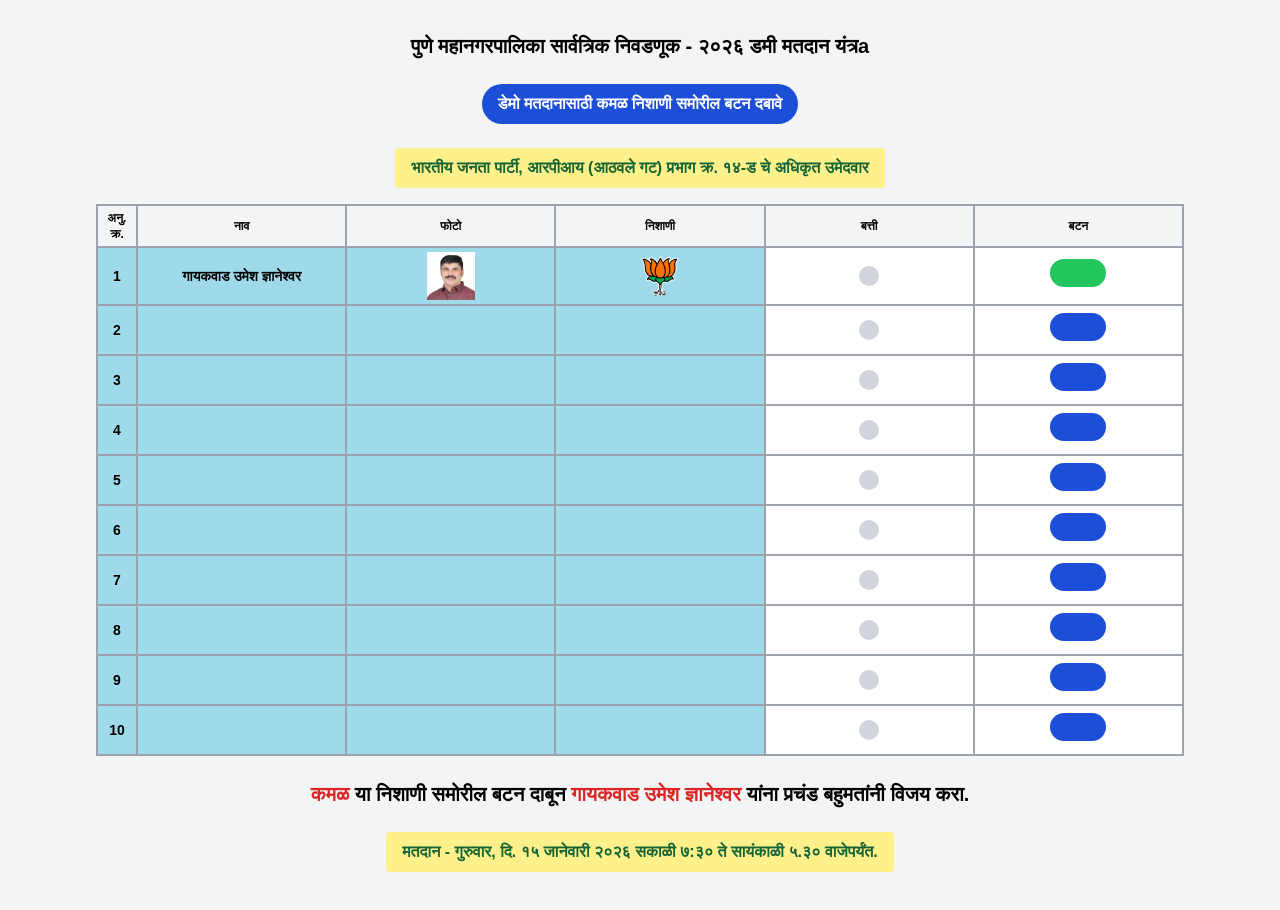
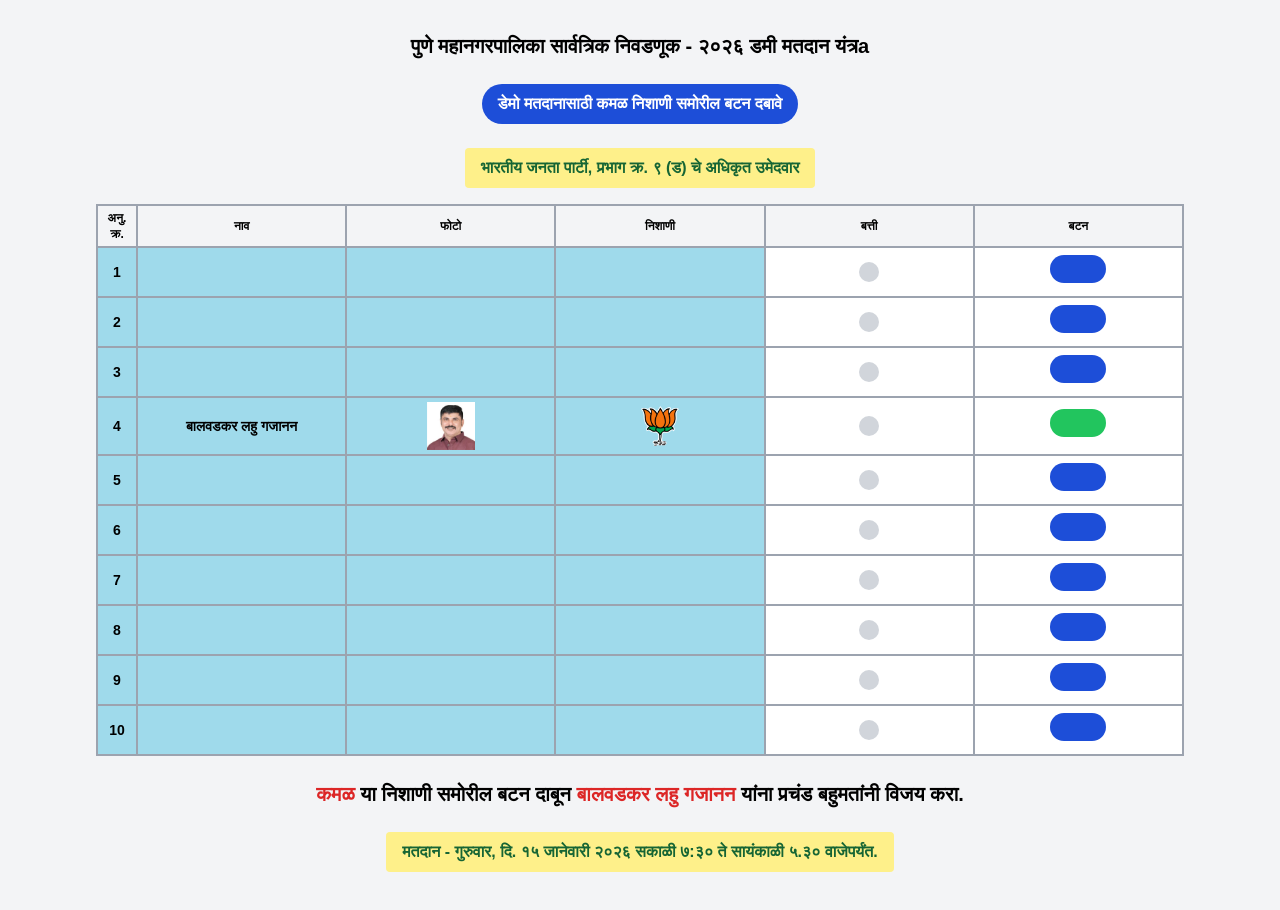
Before and after one commit to corporateDynastical/lahu_balwadkar_dummyvote, a Next.js app: page / in a window 1280 px wide. Built offline with nearby package versions, Linux system fonts and the light colour scheme.

Commit message:
Update page.tsx

```diff
--- a/app/page.tsx
+++ b/app/page.tsx
@@ -30,7 +30,7 @@
 
       <div className="text-center mb-4 pt-2">
         <span className="bg-yellow-200 text-green-800 font-bold px-4 py-2 inline-block rounded dark:bg-yellow-300">
-          भारतीय जनता पार्टी, आरपीआय (आठवले गट) प्रभाग क्र. १४-ड चे अधिकृत उमेदवार
+          भारतीय जनता पार्टी, प्रभाग क्र. ९ (ड) चे अधिकृत उमेदवार
         </span>
       </div>
 
@@ -68,11 +68,11 @@
                 </td>
 
                 <td className="border-2 border-gray-400 px-2 md:px-1 py-1 text-center font-bold text-sm">
-                  {index === 0 ? "गायकवाड उमेश ज्ञानेश्वर" : ""}
+                  {index === 3 ? "बालवडकर लहु गजानन" : ""}
                 </td>
 
                 <td className="border-2 border-gray-400 px-2 md:px-1 py-1 text-center">
-                  {index === 0 ? (
+                  {index === 3 ? (
                     <img src="/user.png" className="w-12 h-12 mx-auto object-cover" />
                   ) : (
                     <div className="w-10 h-10 mx-auto" />
@@ -80,7 +80,7 @@
                 </td>
 
                 <td className="border-2 border-gray-400 px-2 md:px-1 py-1 text-center">
-                  {index === 0 ? (
+                  {index === 3 ? (
                     <img src="/symbol-bartan.png" className="w-10 h-10 mx-auto object-contain" />
                   ) : (
                     <div className="w-10 h-10 mx-auto" />
@@ -98,10 +98,10 @@
                 <td className="border-2 border-gray-400 px-2 md:px-1 py-1 text-center bg-white dark:bg-gray-800">
                   <button
                     onClick={() =>
-                      index === 0 ? playButtonSound(index) : playOtherButtonSound(index)
+                      index === 3 ? playButtonSound(index) : playOtherButtonSound(index)
                     }
                     className={`h-7 w-14 rounded-full ${
-                      index === 0 ? "bg-green-500" : "bg-blue-700"
+                      index === 3 ? "bg-green-500" : "bg-blue-700"
                     }`}
                   />
                 </td>
@@ -113,7 +113,7 @@
 
       <h1 className="text-center text-xl font-bold mb-4 mt-6">
         <span className="text-red-600">कमळ</span> या निशाणी समोरील बटन दाबून{" "}
-        <span className="text-red-600">गायकवाड उमेश ज्ञानेश्वर </span> यांना प्रचंड बहुमतांनी विजय करा.
+        <span className="text-red-600">बालवडकर लहु गजानन </span> यांना प्रचंड बहुमतांनी विजय करा.
       </h1>
 
       <div className="text-center mb-4 pt-2">
```
